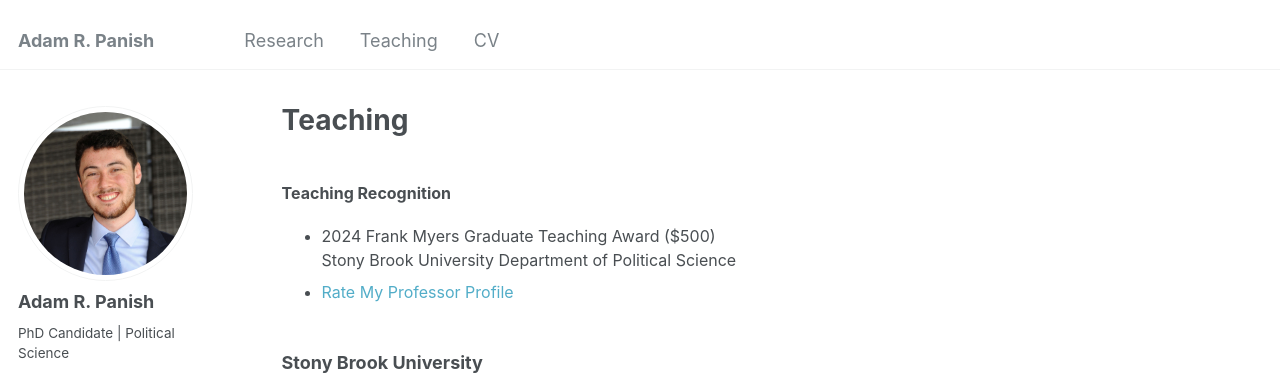
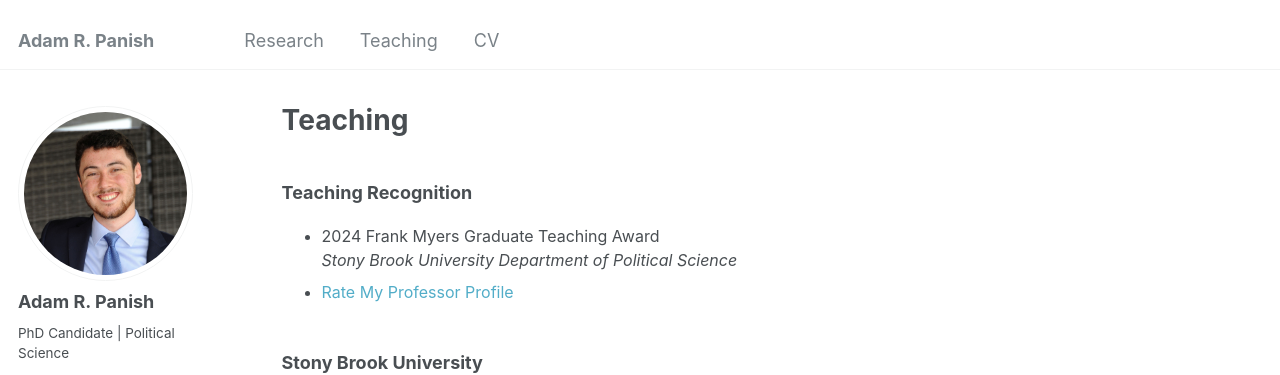
Before and after one commit to adampanish/adampanish.github.io, a Jekyll site: the page built from _pages/teaching.html, in a window 1280 px wide and 1142 px high. Shown: the top 375 px of the window. Built offline with Jekyll 4.4.1, drawn with Linux system fonts in a browser that asks for light colours; some web fonts are replaced.

Commit message:
Update teaching.html

```diff
--- a/_pages/teaching.html
+++ b/_pages/teaching.html
@@ -6,9 +6,9 @@ author_profile: true
 ---
 <p style="margin-bottom:0;">
 <br>
-<font size=3><b>Teaching Recognition</b></font><ul>
-<font size=3><li>2024 Frank Myers Graduate Teaching Award ($500) <br>
-Stony Brook University Department of Political Science</li>
+<font size=4><b>Teaching Recognition</b></font><ul>
+<font size=3><li>2024 Frank Myers Graduate Teaching Award <br>
+<i>Stony Brook University Department of Political Science</i></li>
 <li><a href="https://www.ratemyprofessors.com/professor/2897587" style="text-decoration:none;">Rate My Professor Profile</a></li></font></ul>
 
 <br>
```
